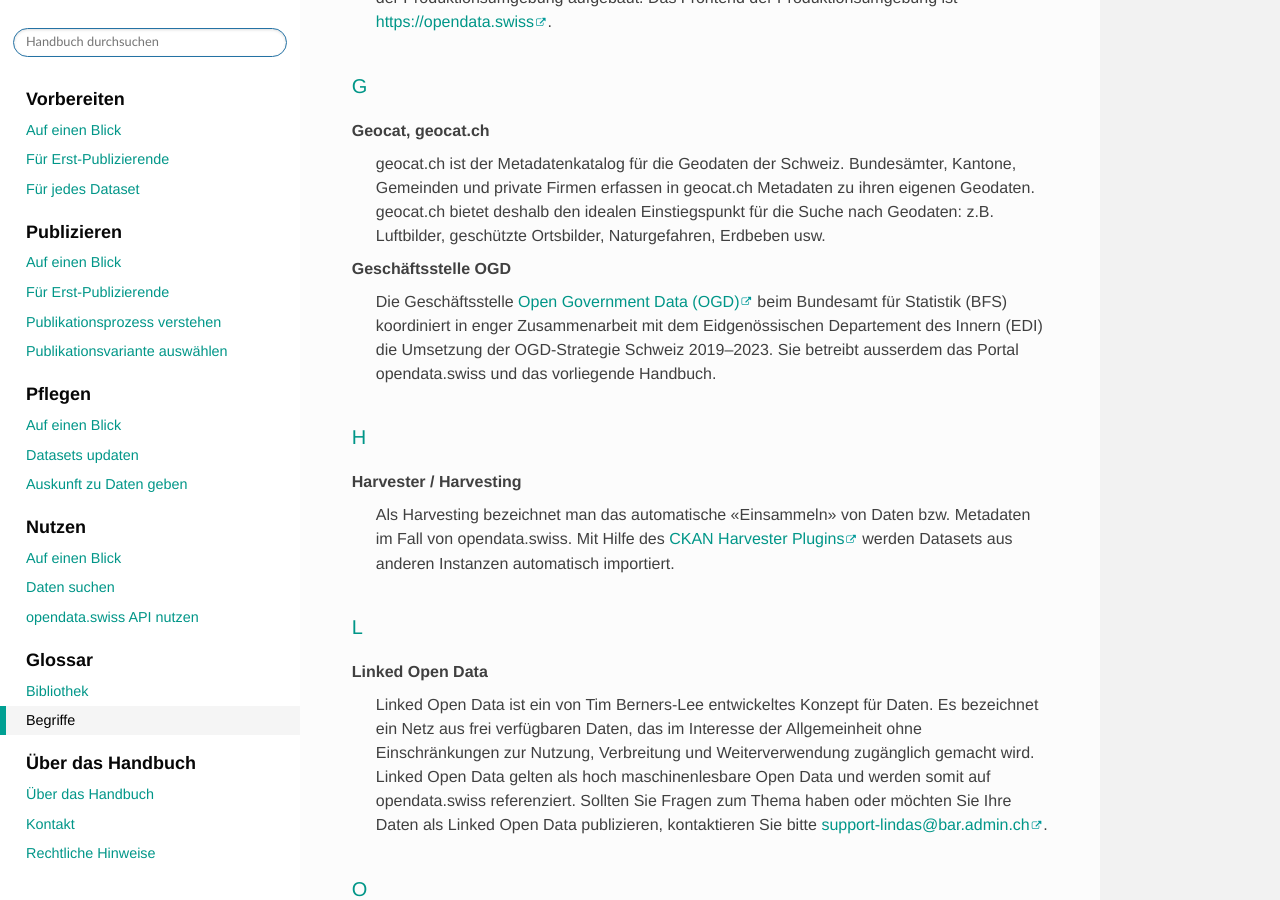
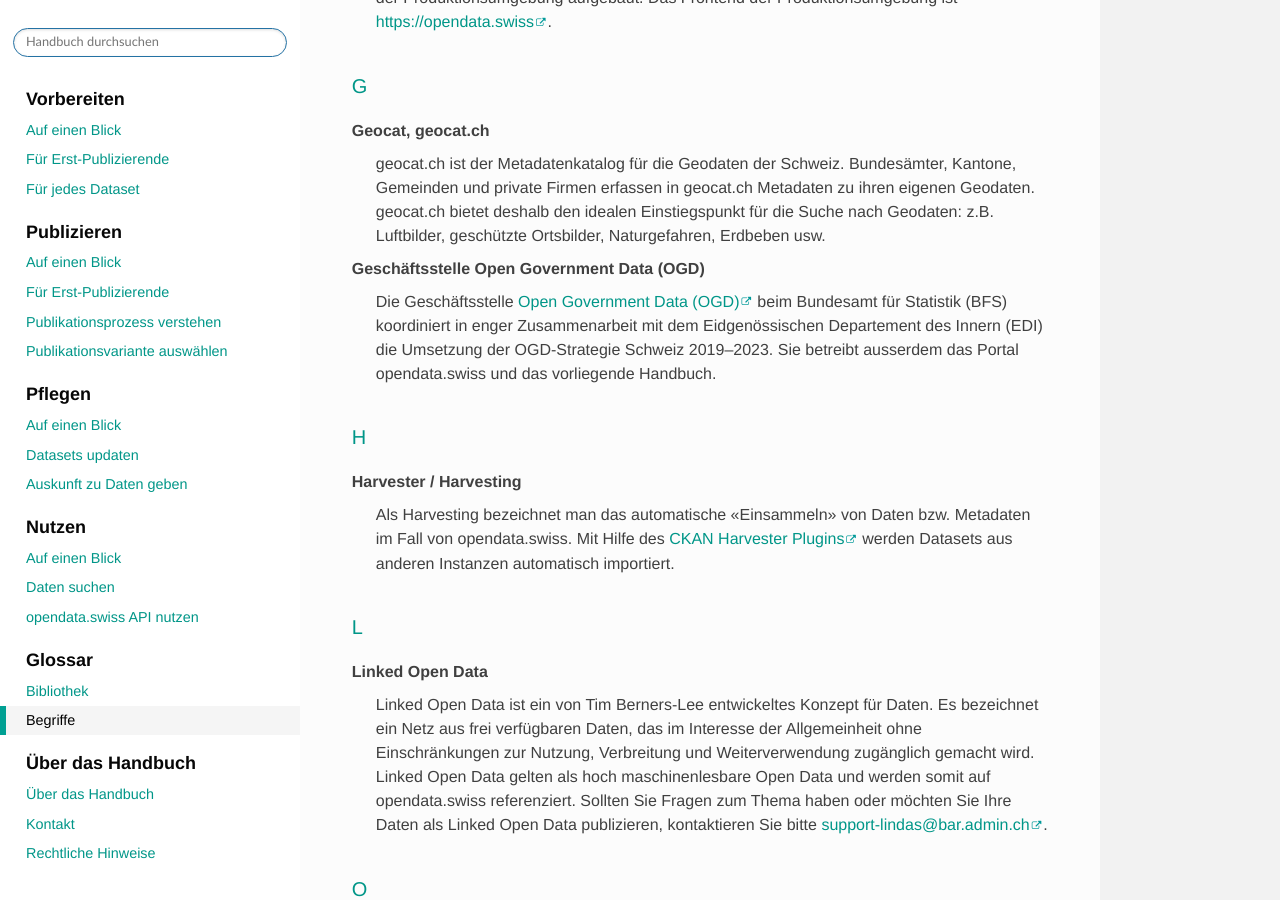
Before and after one commit to opendata-swiss/ogdch-handbook, a Sphinx documentation site: the page built from source/content/glossar/begriffe.rst, in a window 1280 px wide and 900 px high, scrolled down 2084 px. Built offline with Sphinx 7.4.7 and the Read the Docs theme 2.0.0, drawn with Linux system fonts in a browser that asks for light colours; cross-references to code outside the pages are shown as plain code.

Commit message:
change glossary entry for Bundesstelle OGD

```diff
--- a/source/content/glossar/begriffe.rst
+++ b/source/content/glossar/begriffe.rst
@@ -142,7 +142,7 @@ Was ist was bei Open Data?
     die Suche nach Geodaten: z.B. Luftbilder, geschützte
     Ortsbilder, Naturgefahren, Erdbeben usw.
 
-  Geschäftsstelle OGD
+  Geschäftsstelle Open Government Data (OGD)
     Die Geschäftsstelle `Open Government Data (OGD) <https://www.bfs.admin.ch/bfs/de/home/dienstleistungen/ogd.html>`__
     beim Bundesamt für Statistik (BFS) koordiniert in enger
     Zusammenarbeit mit dem Eidgenössischen Departement
```
